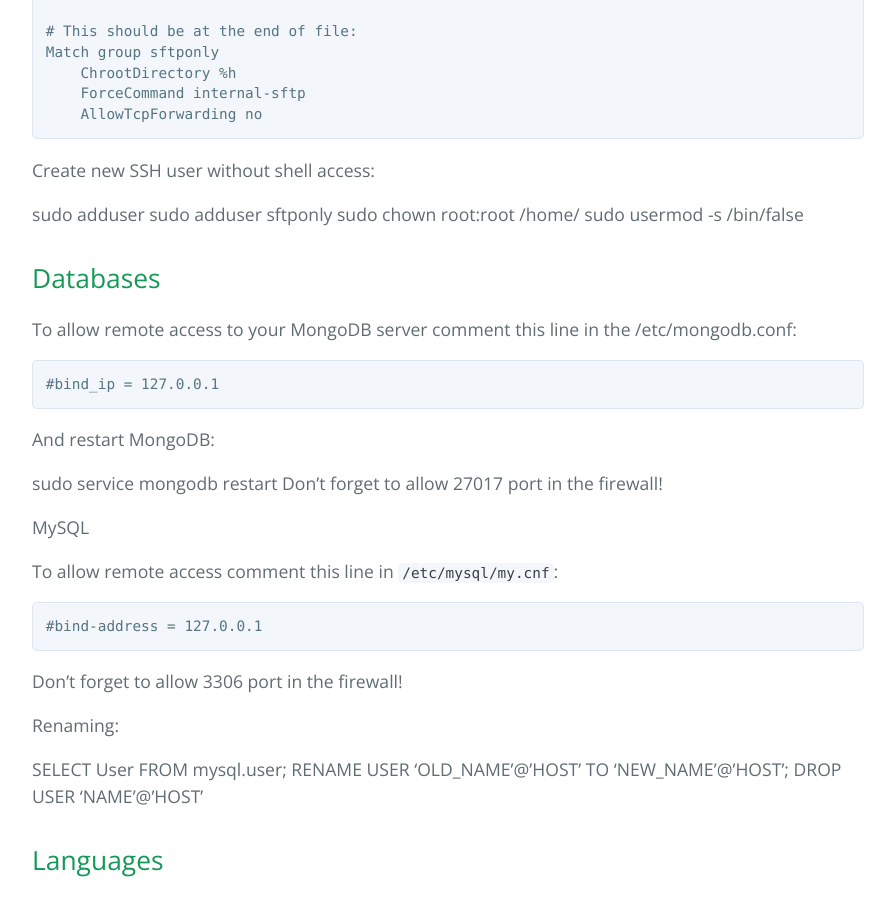
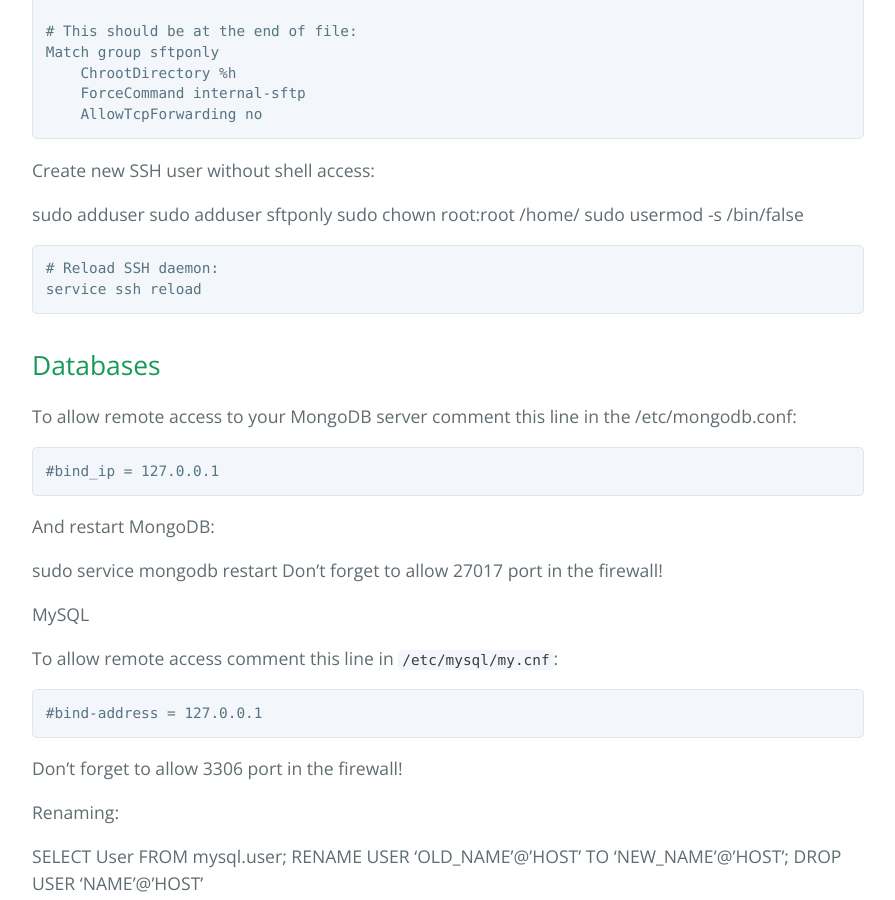
Before and after one commit to highweb/web-wiki, a Jekyll site: the page built from debian.md, in a window 1280 px wide and 900 px high, scrolled down 2034 px. Shown: the whole window, without its empty margins (192-1087 px from the left). Built offline with Jekyll 4.4.1, drawn with Linux system fonts in a browser that asks for light colours.

Commit message:
Update debian.md

````diff
--- a/debian.md
+++ b/debian.md
@@ -102,6 +102,10 @@ sudo adduser <SFTP_LOGIN> sftponly
 sudo chown root:root /home/<SFTP_LOGIN>
 sudo usermod -s /bin/false <SFTP_LOGIN>
 
+```sh
+# Reload SSH daemon:
+service ssh reload
+```
 
 ## Databases
 
````
